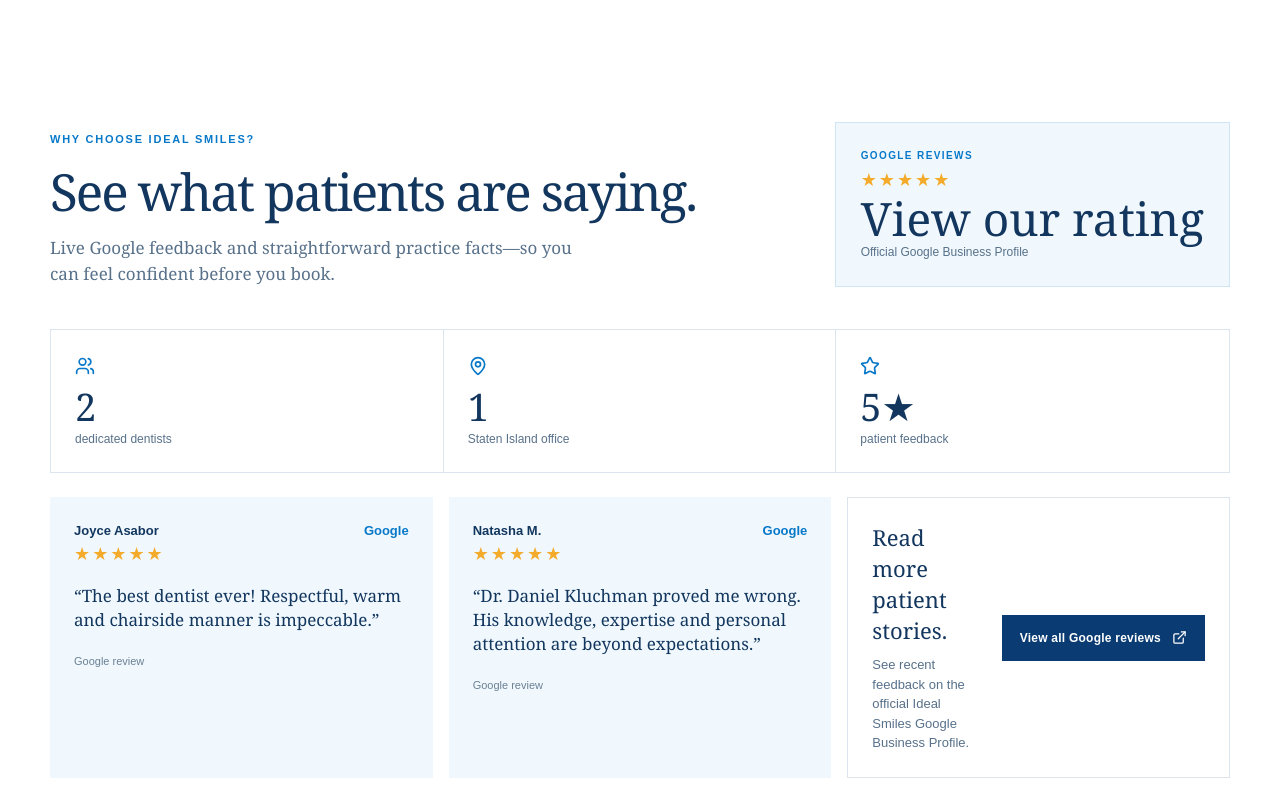
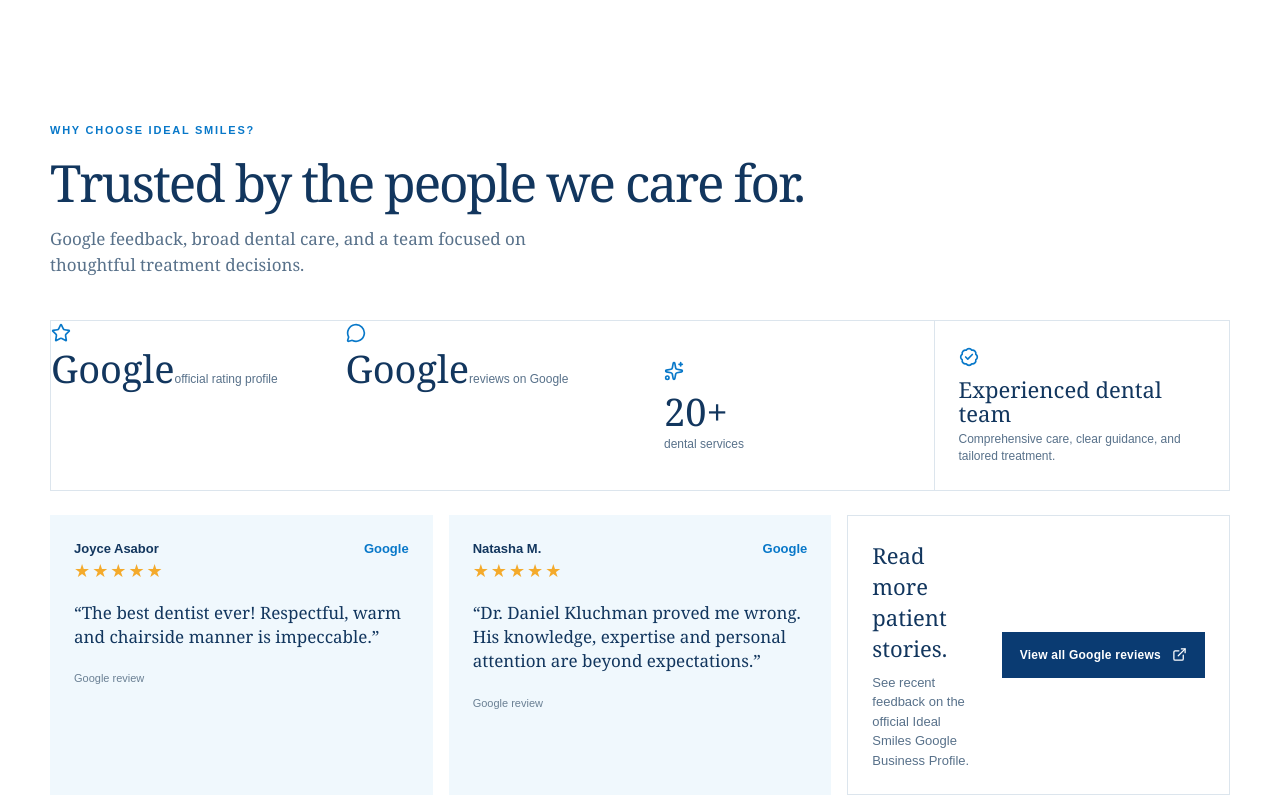
Before and after one commit to WilfredTheChicken/dentist-website, a Next.js app: page / in a window 1280 px wide. Shown: the part 600-1400 px from the top of the page. Built offline with nearby package versions, Linux system fonts and the light colour scheme; no server answers.

Commit message:
Strengthen trust metrics and review layout

```diff
--- a/app/components/google-reviews.tsx
+++ b/app/components/google-reviews.tsx
@@ -1,20 +1,30 @@
 "use client";
 
-import { ExternalLink, MapPin, Star, Users } from "lucide-react";
+import { BadgeCheck, ExternalLink, MessageCircle, Sparkles, Star } from "lucide-react";
 import { useEffect, useState } from "react";
 
 const profileUrl = "https://www.google.com/maps/place/Ideal+Smiles+Dental+at+Best+Dentists+Staten+Island/@40.5274548,-74.2328151,17z/data=!3m1!5s0x89c3b5442cd6ca79:0x4ac9536523d455e7!4m12!1m2!2m1!1sbest+dentist+staten+island!3m8!1s0x89c3b5442d2af61f:0x4aaf853dfdf301ba!8m2!3d40.5274548!4d-74.2328151!9m1!1b1!15sChpiZXN0IGRlbnRpc3Qgc3RhdGVuIGlzbGFuZFocIhpiZXN0IGRlbnRpc3Qgc3RhdGVuIGlzbGFuZJIBB2RlbnRpc3SaASNDaFpEU1VoTk1HOW5TMFZKUTBGblNVTmZjamxpVVU1QkVBReABAPoBBQjZAhBG!16s%2Fg%2F1tj5m2vg";
 type Review = { author: string; text: string; rating: number; time: string };
 type Reviews = { rating: number; count: number; mapsUrl: string; reviews: Review[] };
 
+const fallbackReviews = [
+  ["Joyce Asabor", "The best dentist ever! Respectful, warm and chairside manner is impeccable."],
+  ["Natasha M.", "Dr. Daniel Kluchman proved me wrong. His knowledge, expertise and personal attention are beyond expectations."],
+] as const;
+
 export function GoogleReviews() {
   const [data, setData] = useState<Reviews | null>(null);
   useEffect(() => { fetch("/api/google-reviews").then(r => r.ok ? r.json() : null).then(setData).catch(() => setData(null)); }, []);
   const destination = data?.mapsUrl || profileUrl;
   return <>
-    <div className="why-heading reviews-heading"><div><p className="eyebrow">WHY CHOOSE IDEAL SMILES?</p><h2>See what patients are saying.</h2><p>Live Google feedback and straightforward practice facts—so you can feel confident before you book.</p></div><a className="google-score" href={destination} target="_blank" rel="noreferrer"><span className="google-label">GOOGLE REVIEWS</span>{data ? <><strong>{data.rating.toFixed(1)}</strong><span className="star-row">★★★★★</span><small>Based on {data.count.toLocaleString()} Google reviews</small></> : <><span className="star-row">★★★★★</span><strong>View our rating</strong><small>Official Google Business Profile</small></>}</a></div>
-    <div className="practice-stats"><div><Users/><strong>2</strong><span>dedicated dentists</span></div><div><MapPin/><strong>1</strong><span>Staten Island office</span></div><div><Star/><strong>{data ? data.count.toLocaleString() : "5★"}</strong><span>{data ? "Google reviews" : "patient feedback"}</span></div></div>
-    {data?.reviews?.length ? <div className="live-review-grid">{data.reviews.slice(0,3).map((review) => <article key={`${review.author}-${review.time}`}><div className="review-card-top"><b>{review.author}</b><span>Google</span></div><div className="star-row">{"★".repeat(Math.round(review.rating))}</div><p>“{review.text}”</p><small>{review.time}</small></article>)}</div> : <div className="live-review-grid"><article><div className="review-card-top"><b>Joyce Asabor</b><span>Google</span></div><div className="star-row">★★★★★</div><p>“The best dentist ever! Respectful, warm and chairside manner is impeccable.”</p><small>Google review</small></article><article><div className="review-card-top"><b>Natasha M.</b><span>Google</span></div><div className="star-row">★★★★★</div><p>“Dr. Daniel Kluchman proved me wrong. His knowledge, expertise and personal attention are beyond expectations.”</p><small>Google review</small></article><article className="reviews-cta"><div><b>Read more patient stories.</b><p>See recent feedback on the official Ideal Smiles Google Business Profile.</p></div><a className="button button-dark" href={destination} target="_blank" rel="noreferrer">View all Google reviews <ExternalLink size={15}/></a></article></div>}
+    <div className="why-heading reviews-heading"><div><p className="eyebrow">WHY CHOOSE IDEAL SMILES?</p><h2>Trusted by the people we care for.</h2><p>Google feedback, broad dental care, and a team focused on thoughtful treatment decisions.</p></div></div>
+    <div className="practice-stats proof-metrics">
+      <a href={destination} target="_blank" rel="noreferrer"><Star/><strong>{data ? `${data.rating.toFixed(1)}/5` : "Google"}</strong><span>{data ? "live Google rating" : "official rating profile"}</span></a>
+      <a href={destination} target="_blank" rel="noreferrer"><MessageCircle/><strong>{data ? data.count.toLocaleString() : "Google"}</strong><span>{data ? "live Google reviews" : "reviews on Google"}</span></a>
+      <div><Sparkles/><strong>20+</strong><span>dental services</span></div>
+      <div className="trust-statement"><BadgeCheck/><strong>Experienced dental team</strong><span>Comprehensive care, clear guidance, and tailored treatment.</span></div>
+    </div>
+    {data?.reviews?.length ? <div className="live-review-grid">{data.reviews.slice(0,3).map((review) => <article key={`${review.author}-${review.time}`}><div className="review-card-top"><b>{review.author}</b><span>Google</span></div><div className="star-row">{"★★★★★"}</div><p>“{review.text}”</p><small>{review.time}</small></article>)}</div> : <div className="live-review-grid">{fallbackReviews.map(([author, text]) => <article key={author}><div className="review-card-top"><b>{author}</b><span>Google</span></div><div className="star-row">★★★★★</div><p>“{text}”</p><small>Google review</small></article>)}<article className="reviews-cta"><div><b>Read more patient stories.</b><p>See recent feedback on the official Ideal Smiles Google Business Profile.</p></div><a className="button button-dark" href={destination} target="_blank" rel="noreferrer">View all Google reviews <ExternalLink size={15}/></a></article></div>}
     {data?.reviews?.length ? <a className="button button-dark all-reviews" href={destination} target="_blank" rel="noreferrer">View all Google reviews <ExternalLink size={15}/></a> : null}
   </>;
 }
```
Also changed, not shown: app/globals.css.
